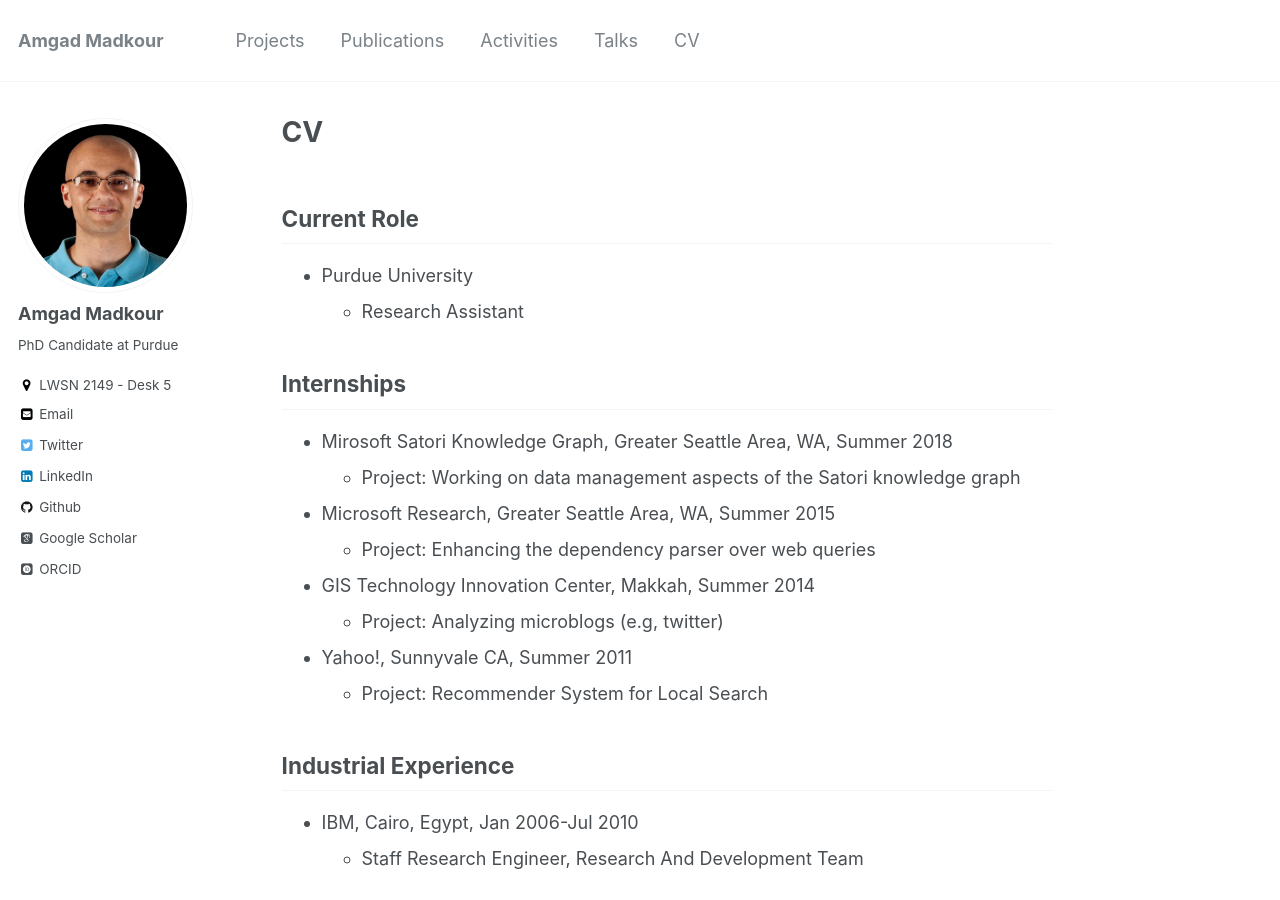
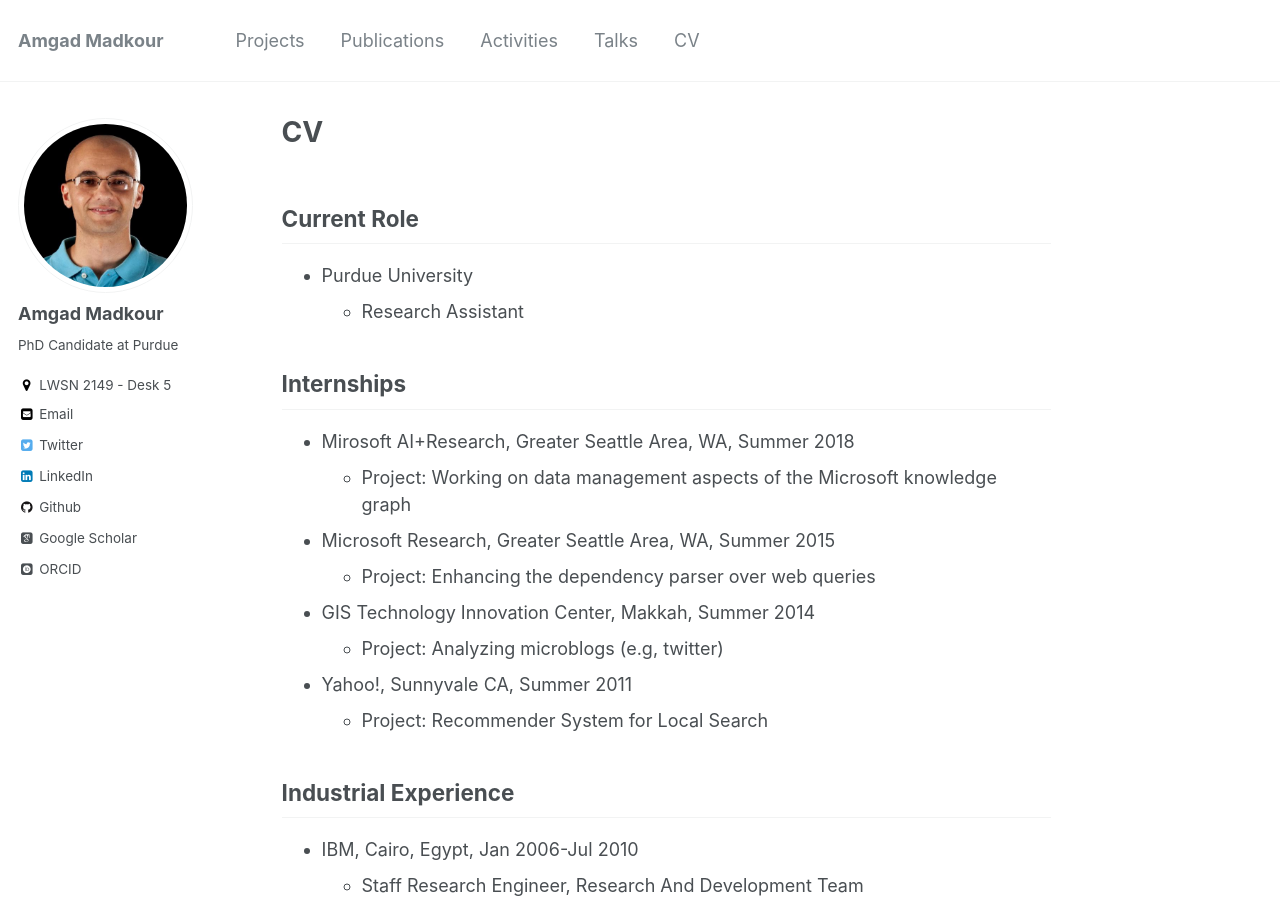
Before and after one commit to amgadmadkour/amgadmadkour.github.io, a Jekyll site: the page built from _pages/cv.md, in a window 1280 px wide and 900 px high. Built offline with Jekyll 4.4.1, drawn with Linux system fonts in a browser that asks for light colours; some web fonts are replaced.

Commit message:
Update internship description

```diff
--- a/_pages/cv.md
+++ b/_pages/cv.md
@@ -16,8 +16,8 @@ redirect_from:
 
 ## Internships
 
-* Mirosoft Satori Knowledge Graph, Greater Seattle Area, WA, Summer 2018
-  * Project: Working on data management aspects of the Satori knowledge graph
+* Mirosoft AI+Research, Greater Seattle Area, WA, Summer 2018
+  * Project: Working on data management aspects of the Microsoft knowledge graph
 
 * Microsoft Research, Greater Seattle Area, WA, Summer 2015
   * Project: Enhancing the dependency parser over web queries
```
